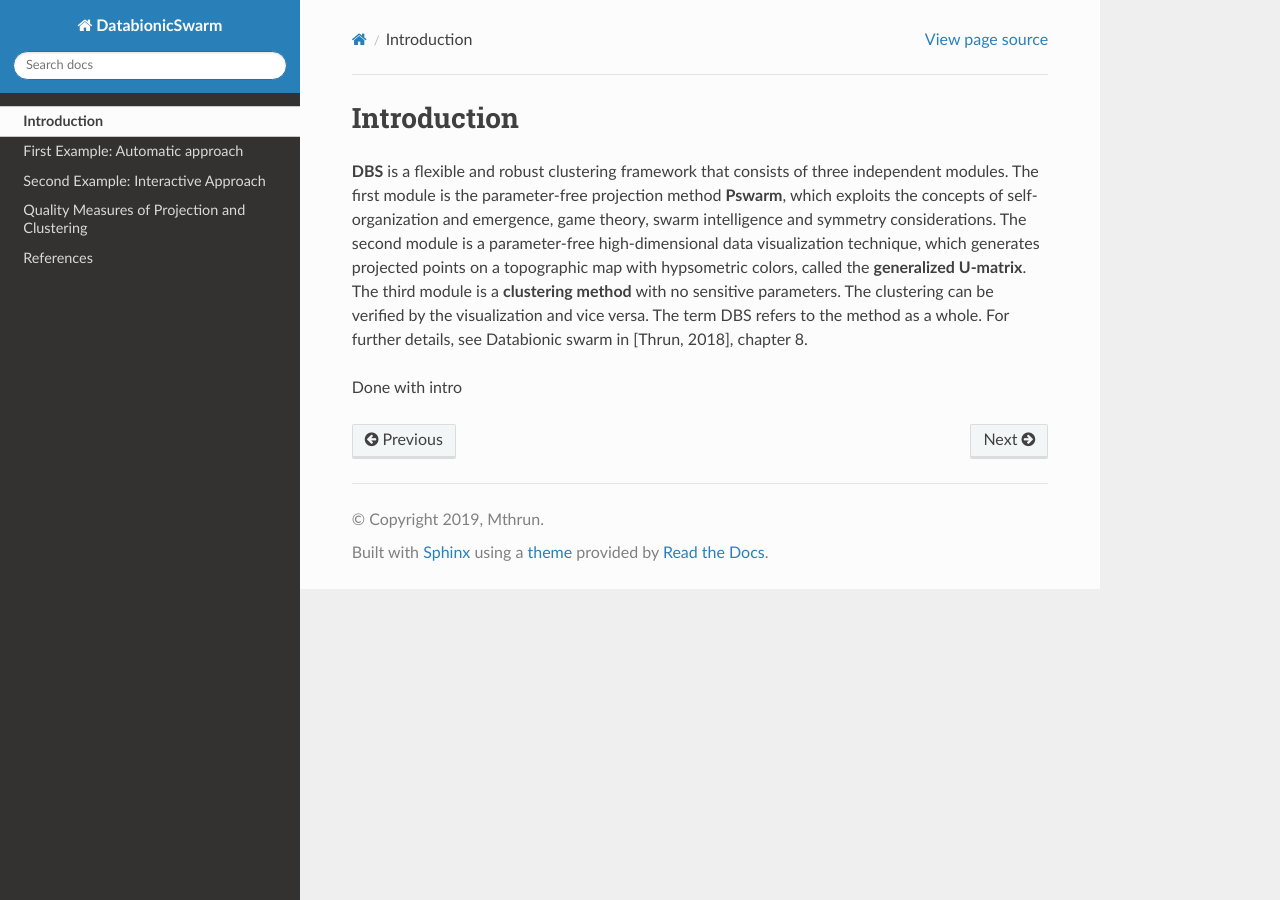
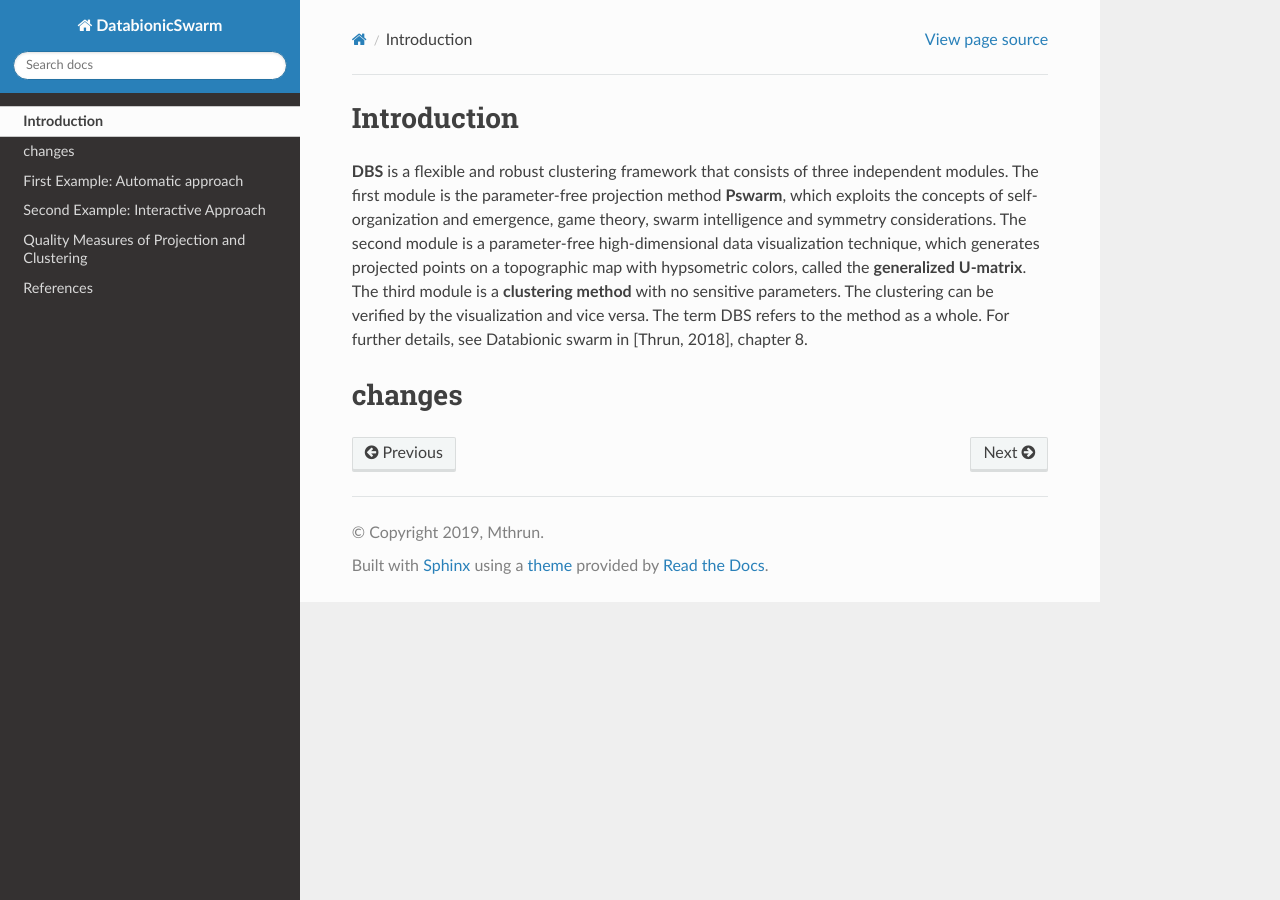
Before and after one commit to Mthrun/DatabionicSwarm, a Sphinx documentation site: the page built from docs/source/intro.rst, in a window 1280 px wide. Built offline with Sphinx 7.4.7 and the Read the Docs theme 2.0.0, drawn with Linux system fonts in a browser that asks for light colours.

Commit message:
Update intro.rst

```diff
--- a/docs/source/intro.rst
+++ b/docs/source/intro.rst
@@ -4,4 +4,5 @@ Introduction
 
 **DBS** is a flexible and robust clustering framework that consists of three independent modules. The first module is the parameter-free projection method **Pswarm**, which exploits the concepts of self-organization and emergence, game theory, swarm intelligence and symmetry considerations. The second module is a parameter-free high-dimensional data visualization technique, which generates projected points on a topographic map with hypsometric colors, called the **generalized U-matrix**. The third module is a **clustering method** with no sensitive parameters. The clustering can be verified by the visualization and vice versa. The term DBS refers to the method as a whole. For further details, see Databionic swarm in [Thrun, 2018], chapter 8.
 
-Done with intro
+changes
+=======
```
